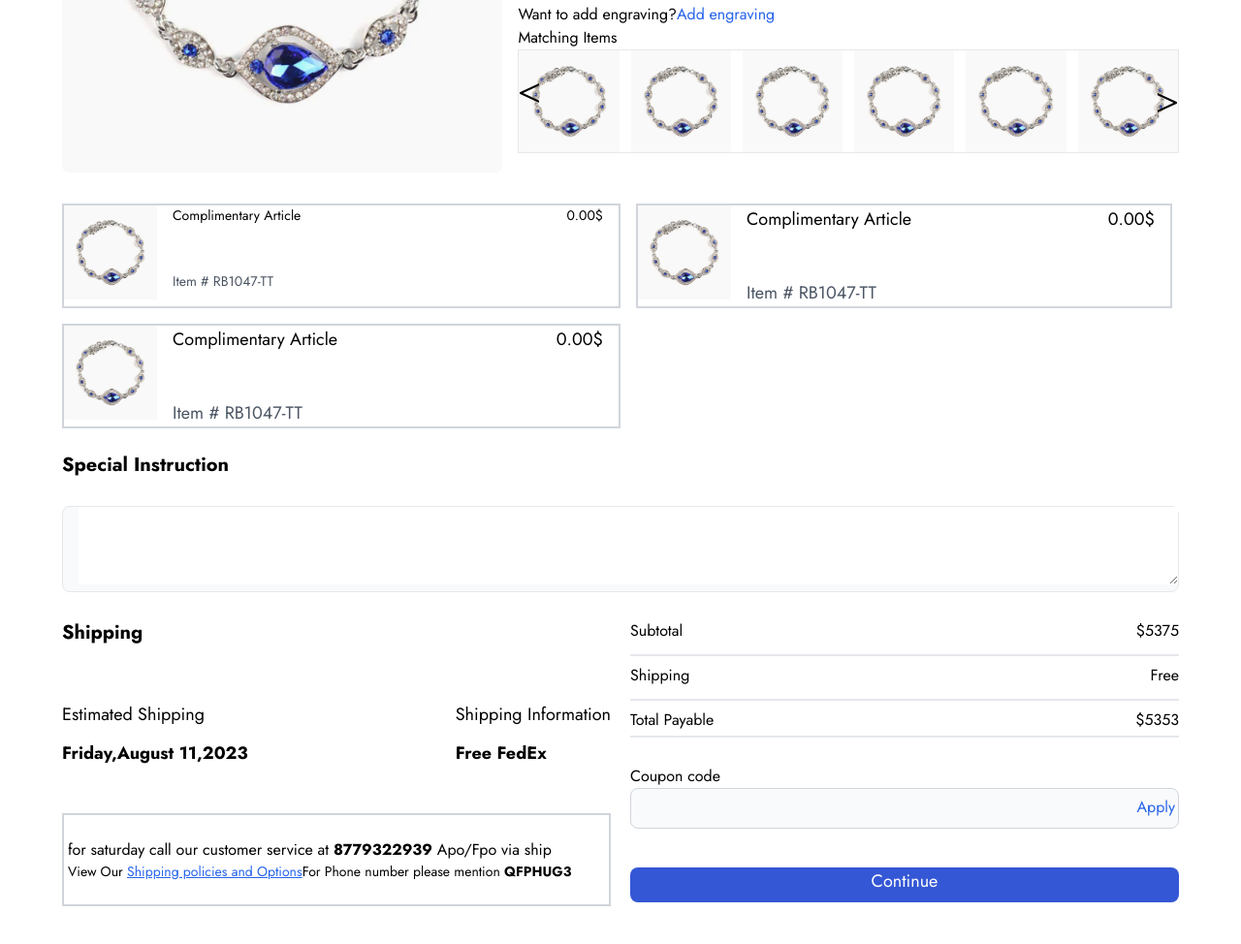
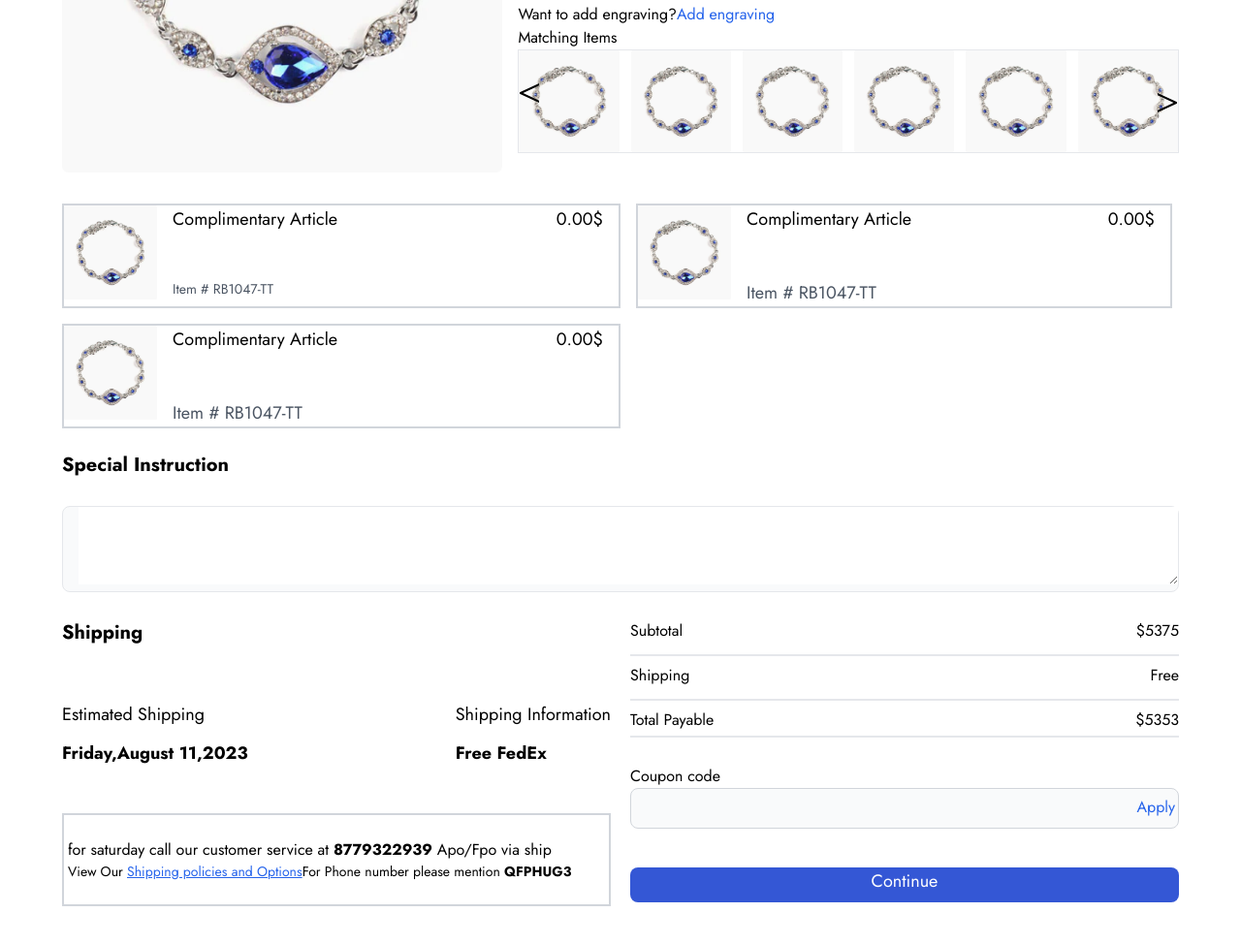
Before and after one commit to HoneyKalra/productTask, a website: page public/task.html in a window 1280 px wide. Shown: the part 1024-1998 px from the top of the page at 97% size. Drawn offline with Linux system fonts and the light colour scheme.

Commit message:
text font has been changed

```diff
--- a/public/task.html
+++ b/public/task.html
@@ -388,7 +388,7 @@
 
                             </div>
                             <dl class="flex-1 px-4">
-                                <dt class="pb-12 flex justify-between"><span>Complimentary Article </span><span>0.00$</span></dt>
+                                <dt class="pb-12 flex justify-between text-sm lg:text-lg"><span>Complimentary Article </span><span>0.00$</span></dt>
                                 <dd class="text-gray-600">Item # RB1047-TT</dd>
 
                             </dl>
@@ -532,7 +532,7 @@
 
                        </div>
                        <div>
-                        <div><img src="./images/undraw_Credit_card_re_blml.png"alt="payment-card"> </div>
+                        <div><img src="./images/undraw_Credit_card_re_blml.png" alt="payment-card"> </div>
                         <span class="block text-center"> Credit Card</span>
 
                        </div>
```
